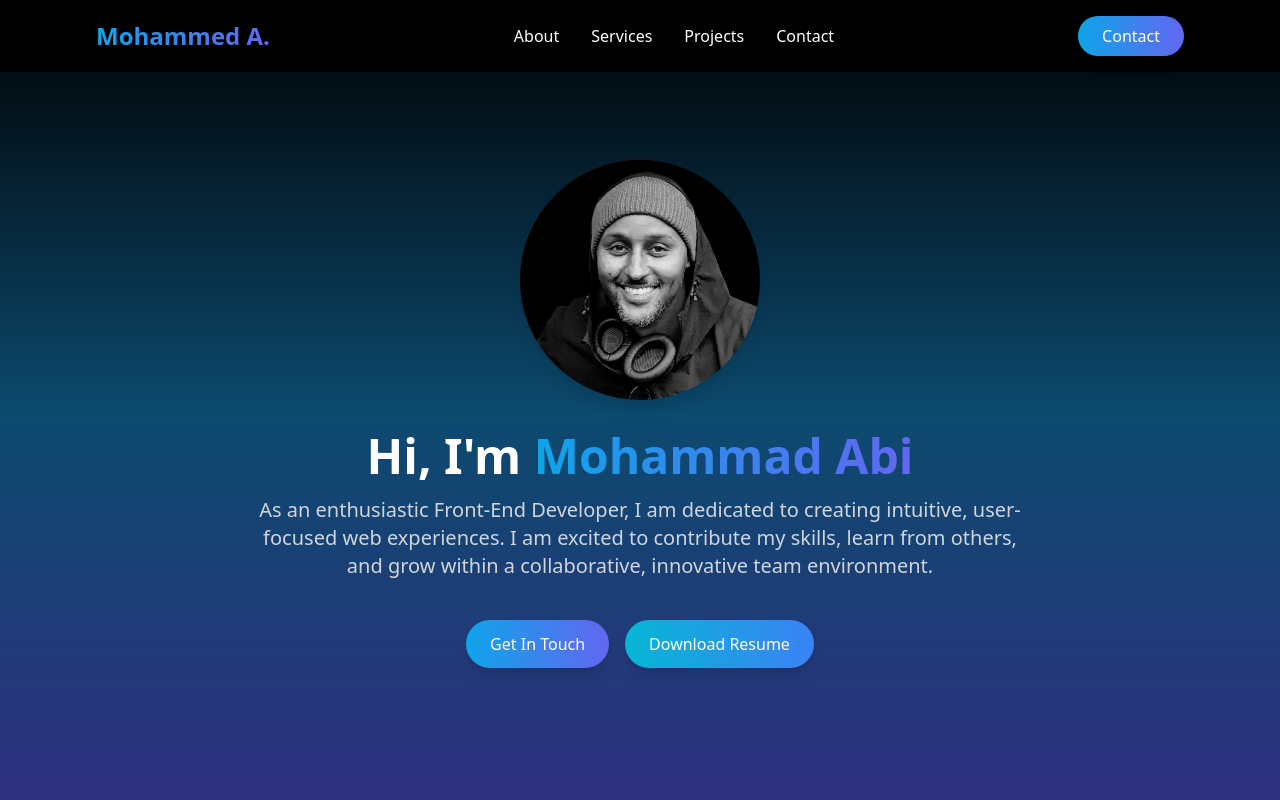
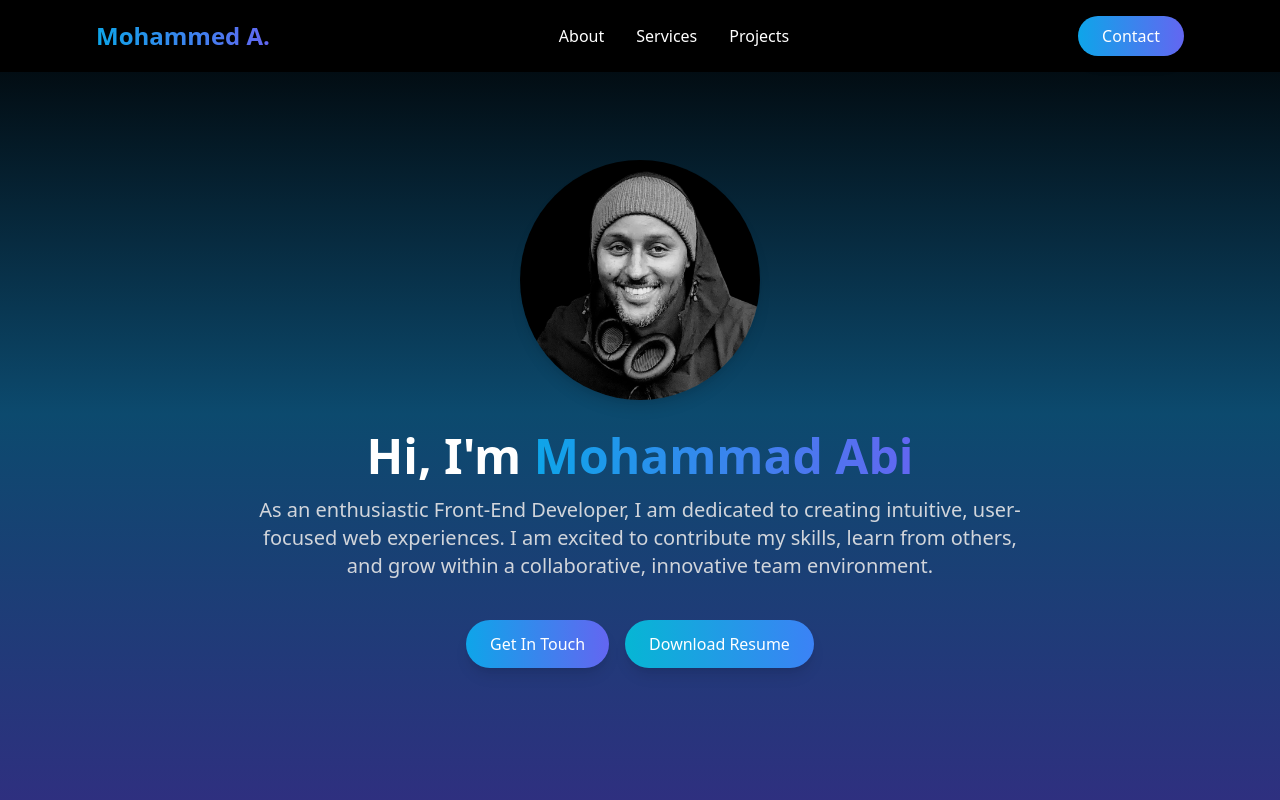
Before and after one commit to MohammedAbi/Personal-Portfolio-Website-with-React-Vite-and-Tailwind-CSS, a React (Vite) app: page / in a window 1280 px wide. Shown: the top 800 px of the page. Built offline with nearby package versions, Linux system fonts and the light colour scheme.

Commit message:
Removed doublicated link

```diff
--- a/src/components/Navbar.jsx
+++ b/src/components/Navbar.jsx
@@ -86,12 +86,6 @@ function Navbar() {
           >
             Projects
           </a>
-          <a
-            href="#contact"
-            className="hover:text-sky-400 transition-colors duration-300"
-          >
-            Contact
-          </a>
         </div>
 
         {/* Call-to-Action Button */}
```
